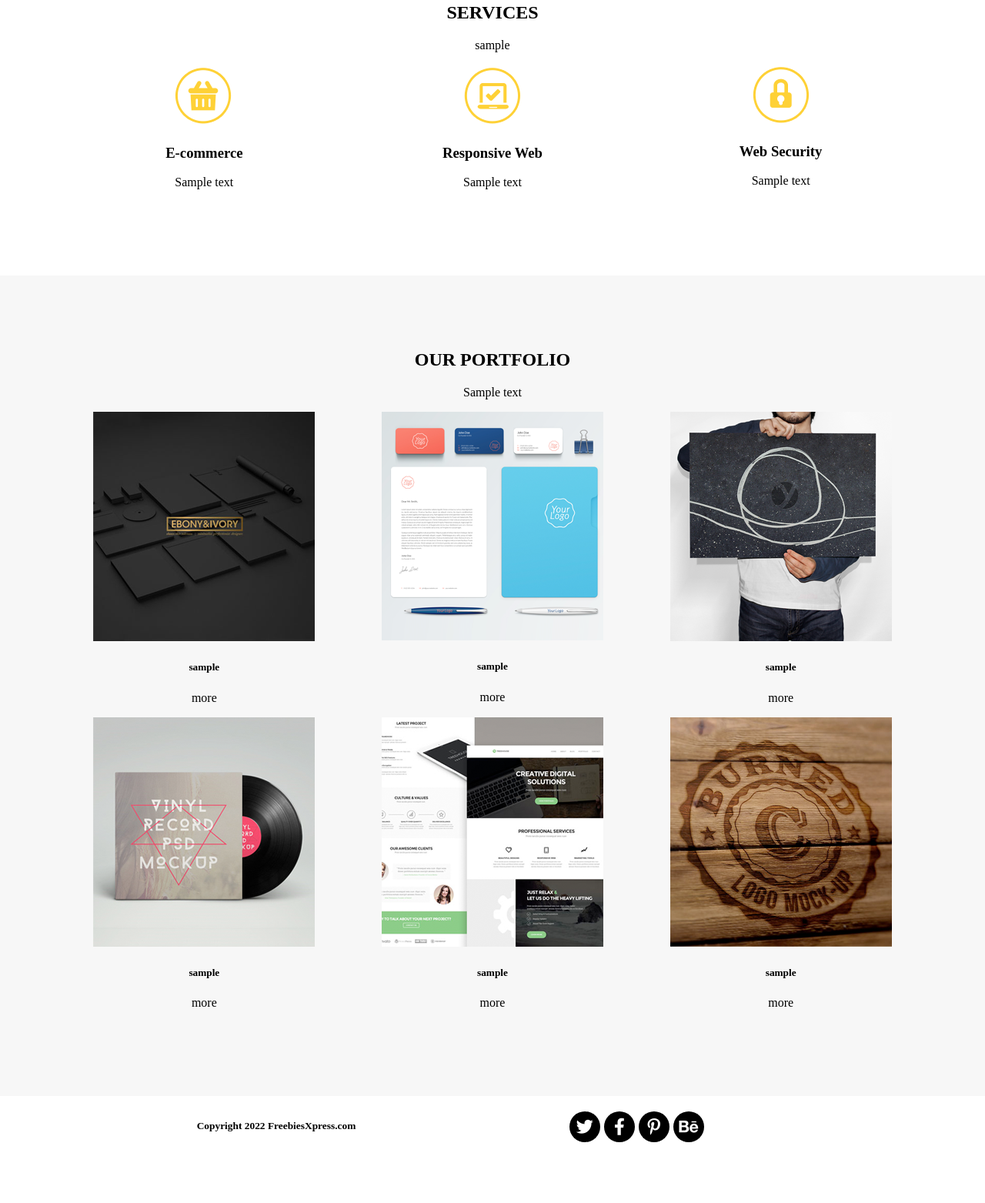
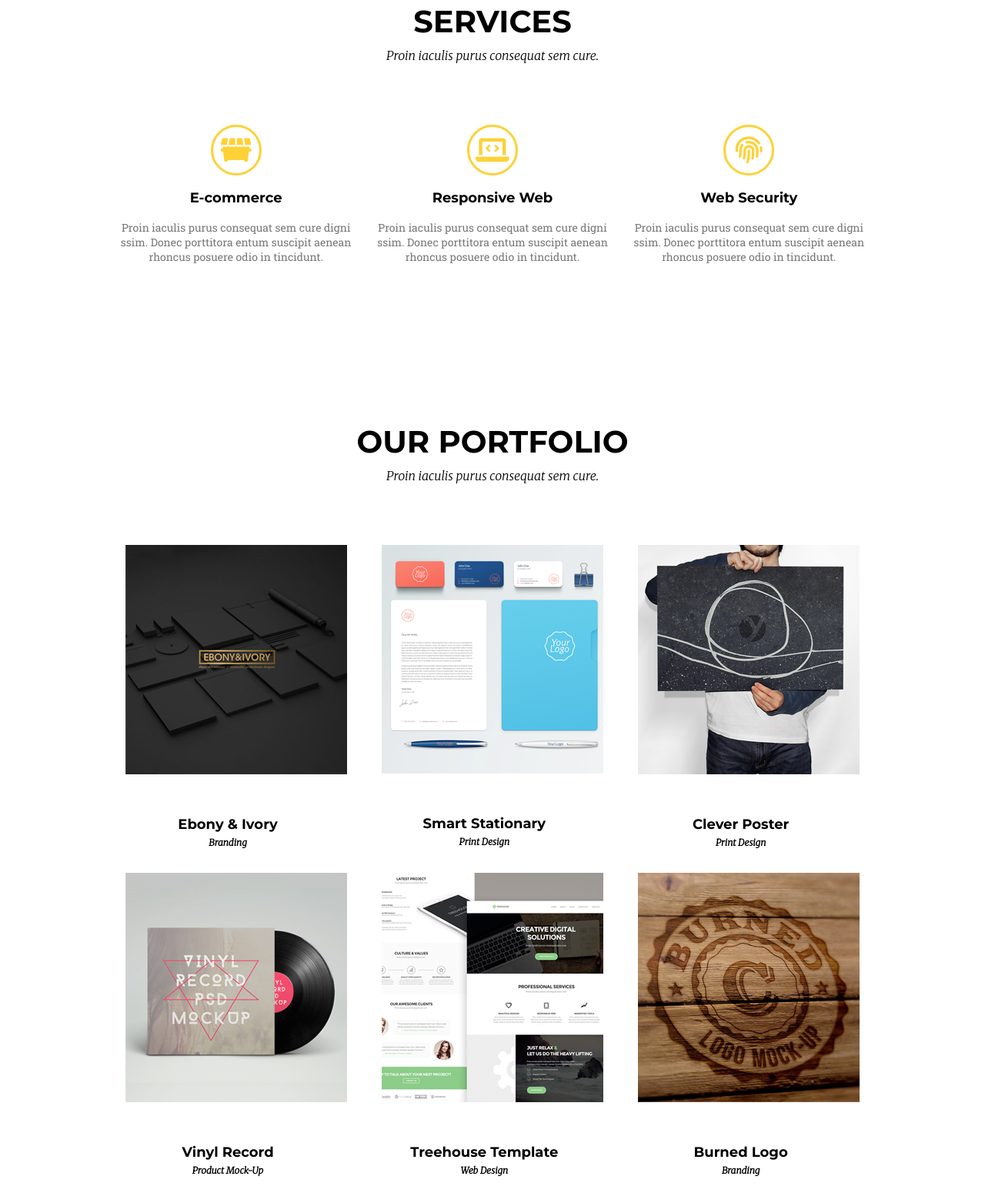
Before and after one commit to Cinamon88/Project4.6, a website: page index.html in a window 1280 px wide. Shown: the part 893-2456 px from the top of the page at 77% size. Before the commit the page ends 2397 px from the top, so only its background shows below. Drawn offline with Linux system fonts and the light colour scheme.

Commit message:
Add section services & portfolio

```diff
--- a/index.html
+++ b/index.html
@@ -7,6 +7,7 @@
         <link rel="stylesheet" href="https://fonts.googleapis.com/css?family=Montserrat|Dancing Script">
         <link rel="stylesheet" href="https://fonts.googleapis.com/css2?family=Montserrat:wght@700&display=swap">
         <link rel="stylesheet" href="https://fonts.googleapis.com/css2?family=Merriweather:ital,wght@1,300&display=swap">
+        <link rel="stylesheet" <link href="https://fonts.googleapis.com/css2?family=Roboto+Slab&display=swap">
         <link rel="stylesheet" href="https://use.fontawesome.com/releases/v6.0.0/css/all.css">
         <link rel="stylesheet" href="vendor/bootstrap-grid.css">
         <link rel="stylesheet" href="css/style.css">
@@ -53,44 +54,51 @@
             <div class="container">
                 <div class="row">
                     <h2>SERVICES</h2>
-                    <p>sample</p>
+                    <p class="subtitle">Proin iaculis purus consequat sem cure.</p>
                 </div>
                 <div class="row">
                     <div class="col-md-4">
                         <div class="col">
-                            <img src="images/e-commerce.png" alt="commerce">
+                            <i class="fa-solid fa-dumpster"></i>
                         </div>
                         <div class="col">
                             <h3>E-commerce</h3>
-                            <p>Sample text</p>
+                            <p class="text">Proin iaculis purus consequat sem cure
+                                digni ssim. Donec porttitora entum suscipit
+                                aenean rhoncus posuere odio in tincidunt.</p>
                         </div>
                     </div>
                     <div class="col-md-4">
                         <div class="col">
-                            <img src="images/responsive-web.png" alt="web">
+                            <i class="fa-solid fa-laptop-code"></i>
                         </div>
                         <div class="col">
                             <h3>Responsive Web</h3>
-                            <p>Sample text</p>
+                            <p class="text">Proin iaculis purus consequat sem cure
+                                digni ssim. Donec porttitora entum suscipit
+                                aenean rhoncus posuere odio in tincidunt.</p>
                         </div>
                     </div>
                     <div class="col-md-4">
                         <div class="col">
-                            <img src="images/web-security.png" alt="security">
+                            <i class="fa-solid fa-fingerprint"></i>
                         </div>
                         <div class="col">
                             <h3>Web Security</h3>
-                            <p>Sample text</p>
+                            <p class="text">Proin iaculis purus consequat sem cure
+                                digni ssim. Donec porttitora entum suscipit
+                                aenean rhoncus posuere odio in tincidunt.</p>
                         </div>
                     </div>
                 </div>
             </div>
         </section>
         <section class="portfolio">
+            <div class="portfolio-inner">
             <div class="container">
                 <div class="row">
                     <h2>OUR PORTFOLIO</h2>
-                    <p>Sample text</p>
+                    <p class="subtitle">Proin iaculis purus consequat sem cure.</p>
                 </div>
                 <div class="row">
                     <div class="col-sm-6 col-lg-4">
@@ -99,8 +107,7 @@
                                 <img src="images/portfolio1.png" alt="portfolio">
                             </div>
                             <div class="card-body">
-                                <h5>sample</h5>
-                                <p>more</p>
+                                <h5>Ebony & Ivory<br><span>Branding</span></h5>
                             </div>
                         </div>
                     </div>
@@ -110,8 +117,7 @@
                                 <img src="images/portfolio2.png" alt="portfolio">
                             </div>
                             <div class="card-body">
-                                <h5>sample</h5>
-                                <p>more</p>
+                                <h5>Smart Stationary<br><span>Print Design</span></h5>
                             </div>
                         </div>
                     </div>
@@ -121,8 +127,7 @@
                                 <img src="images/portfolio3.png" alt="portfolio">
                             </div>
                             <div class="card-body">
-                                <h5>sample</h5>
-                                <p>more</p>
+                                <h5>Clever Poster<br><span>Print Design</span></h5>
                             </div>
                         </div>
                     </div>
@@ -132,8 +137,7 @@
                                 <img src="images/portfolio4.png" alt="portfolio">
                             </div>
                             <div class="card-body">
-                                <h5>sample</h5>
-                                <p>more</p>
+                                <h5>Vinyl Record<br><span>Product Mock-Up</span></h5>
                             </div>
                         </div>
                     </div>
@@ -143,8 +147,7 @@
                                 <img src="images/portfolio5.png" alt="portfolio">
                             </div>
                             <div class="card-body">
-                                <h5>sample</h5>
-                                <p>more</p>
+                                <h5>Treehouse Template<br><span>Web Design</span></h5>
                             </div>
                         </div>
                     </div>
@@ -154,8 +157,7 @@
                                 <img src="images/portfolio6.png" alt="portfolio">
                             </div>
                             <div class="card-body">
-                                <h5>sample</h5>
-                                <p>more</p>
+                                <h5>Burned Logo<br><span>Branding</span></h5>
                             </div>
                         </div>
                     </div>
@@ -165,7 +167,7 @@
 
         <footer class="page-footer">
             <div class="container">
-                <div class="row justify-content-center">
+                <div class="row">
                     <div class="col-md-4">
                         <h6>Copyright 2022 FreebiesXpress.com</h6>
                     </div>
--- a/sass/style.scss
+++ b/sass/style.scss
@@ -19,12 +19,32 @@ header {
     background-position-y: top;
 }
 
-.container {
-    max-width: 1140px;
-    padding: 0 20px;
-    margin: 0 auto;
+h2 {
+    font-family: "Montserrat", serif;
+    font-size: 40px;
+    margin-bottom: 10px;
 }
 
+h3 {
+    font-family: "Montserrat", serif;
+    font-size: 18px;
+}
+
+h5 {
+    font-family: "Montserrat", serif;
+    font-size: 18px;
+}
+
+.subtitle {
+    font-family: "Merriweather", serif;
+    font-size: 16px;
+    margin-bottom: 80px;
+}
+
+span {
+    font-family: "Merriweather", serif;
+    font-size: 12px;
+}
 
 /* Navigation */
 .navigation {
@@ -54,7 +74,7 @@ header {
 /* Splash */
 
 .splash-inner {
-    padding-top: 140px;
+    padding-top: 80px;
     margin: auto;
     max-width: 70%;
     color: white;
@@ -92,18 +112,46 @@ header {
 .services {
     padding-top: 96px;
     padding-bottom: 96px;
-    text-align: center;
+    max-width: 1000px;
+    display: inline-block;
 }
 
+.text {
+    font-family: "Roboto Slab", serif;
+    font-size: 14px;
+    color: #777777;
+}
+
+.services i {
+    font-size: 35px;
+    border: 3px solid;
+    width: 66px;
+    height: 66px;
+    line-height: 60px;
+    color: #FED136;
+    border-radius: 50%;
+}
 
 /* Portfolio */
 .portfolio {
-    background-color: #f7f7f7;
+    background-color: white;
     padding-top: 96px;
     padding-bottom: 96px;
+}
+
+.portfolio-inner {
+    position: relative;
+    text-align: center;
+    max-width: 1000px;
+    display: inline-block;
+}
+
+.card-body {
+    background-color: white;
+    max-width: 288px;
+    padding-top: 20px;
     text-align: center;
 }
-
 
 /* Footer */
 .page-footer {
@@ -111,6 +159,7 @@ header {
     color: black;
     font-size: 20px;
 }
+
 
 .page-footer ul {
     padding: 0;
```
Also changed, not shown: css/style.css, 1 other file.
